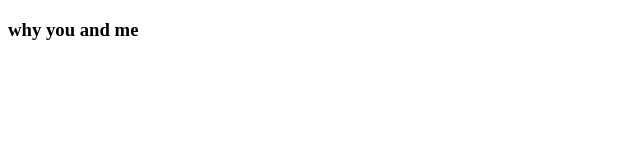
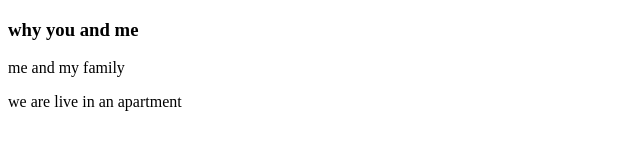
Before and after one commit to GMRedoan/you-me, a plain HTML site: page index.html in a window 1280 px wide. Shown: the whole page, without its empty margins (0-640 px from the left). Drawn offline with Linux system fonts and the light colour scheme.

Commit message:
two line added

```diff
--- a/index.html
+++ b/index.html
@@ -7,5 +7,7 @@
 </head>
 <body>
     <h3>why you and me</h3>
+    <p>me and my family</p>
+    <p>we are live in an apartment</p>
 </body>
 </html>
```
